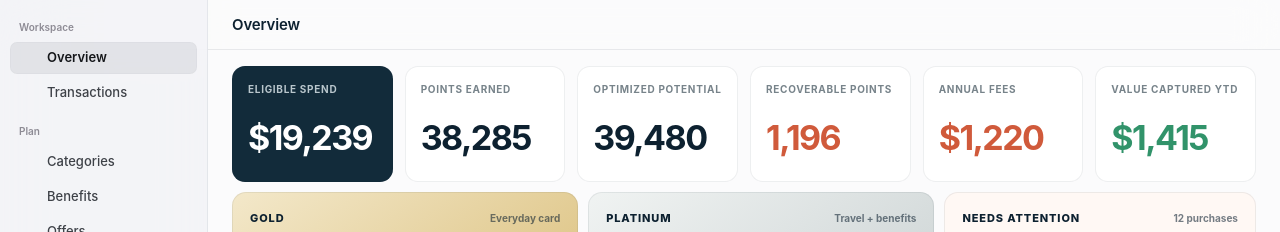
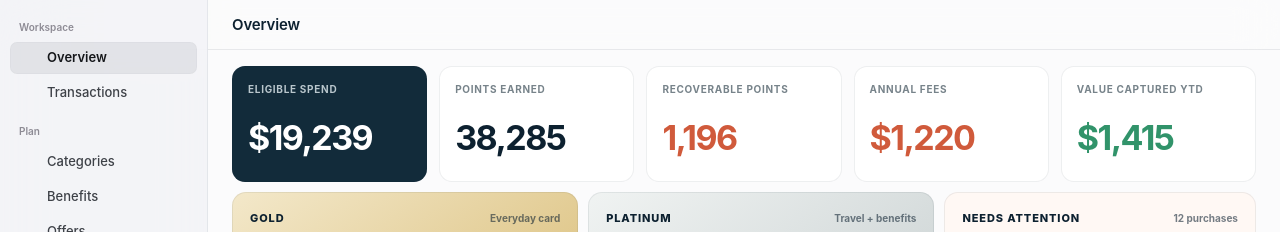
Before and after one commit to pondorasti/pondorasti, a Next.js app: page / in a window 1280 px wide. Shown: the top 232 px of the page. Built offline with nearby package versions, Linux system fonts and the light colour scheme; some icons are missing.

Commit message:
Remove optimized potential card

```diff
--- a/app/globals.css
+++ b/app/globals.css
@@ -217,7 +217,7 @@ footer p { max-width: 660px; margin: 0; text-align: right; font-size: 10px; line
 .surface-heading h2 { margin: 0; font-size: 14px; font-weight: 620; letter-spacing: -.015em; }
 .surface-heading > a { padding: 6px 10px; border-radius: 999px; background: #f0f0f2; color: #4c5055; font-size: 9px; font-weight: 700; }
 
-.app-metrics { display: grid; grid-template-columns: repeat(6, minmax(0, 1fr)); gap: 12px; }
+.app-metrics { display: grid; grid-template-columns: repeat(5, minmax(0, 1fr)); gap: 12px; }
 .app-metric { min-height: 116px; padding: 16px; display: flex; flex-direction: column; border: 0; border-radius: 13px; background: rgba(255,255,255,.92); background-clip: padding-box; box-shadow: inset 0 0 0 1px rgba(13,33,48,.07); }
 .app-metric > span { color: #77838a; font-size: 10px; font-weight: 750; letter-spacing: .07em; text-transform: uppercase; }
 .app-metric strong { margin: auto 0 3px; font-size: clamp(25px, 3vw, 34px); letter-spacing: -.045em; }
--- a/app/page.tsx
+++ b/app/page.tsx
@@ -19,9 +19,6 @@ export default function OverviewPage() {
         </article>
         <article className="app-metric">
           <span>Points earned</span><strong>{number.format(metrics.current)}</strong>
-        </article>
-        <article className="app-metric">
-          <span>Optimized potential</span><strong>{number.format(metrics.optimized)}</strong>
         </article>
         <article className="app-metric warning-metric">
           <span>Recoverable points</span><strong>{number.format(metrics.missed)}</strong>
```
